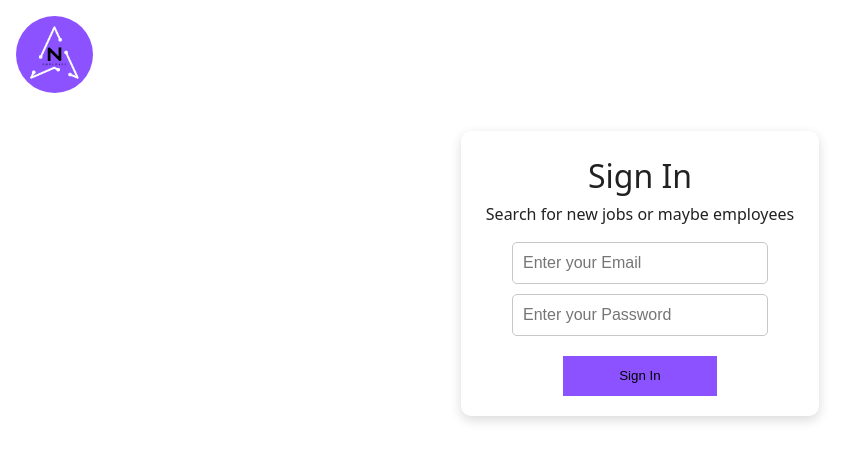
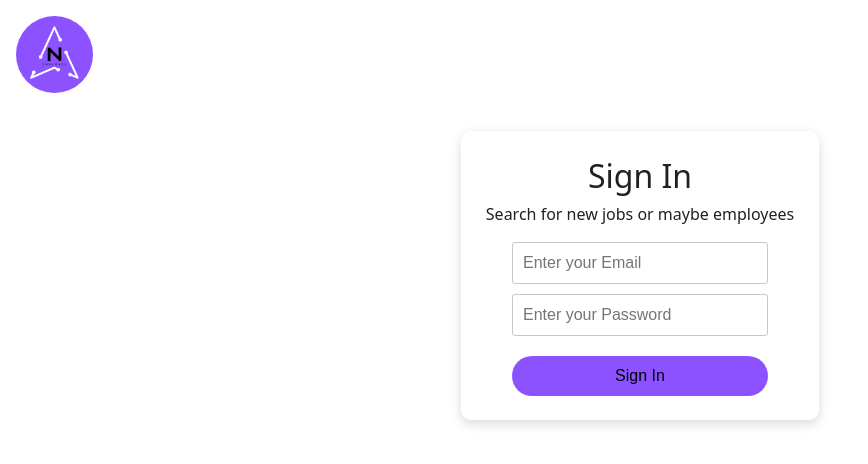
Before and after one commit to FilipiMachado/need-employee-react-project, a React (Vite) app: page / in a window 1280 px wide. Shown: the top 464 px of the page, without its empty margins (0-868 px from the left). Built offline with nearby package versions, Linux system fonts and the light colour scheme.

Commit message:
styling sign in page

```diff
--- a/src/Sass/LoginComponent.scss
+++ b/src/Sass/LoginComponent.scss
@@ -1,3 +1,5 @@
+$nployeePurple: #8c52ff;
+
 .main-wrapper {
   font-family: system-ui;
   padding: 1em;
@@ -16,7 +18,7 @@
   margin: 0 auto;
   align-items: center;
   border-radius: 10px;
-    box-shadow: 0 4px 12px rgba(0,0,0,0.15);
+  box-shadow: 0 4px 12px rgba(0, 0, 0, 0.15);
   .heading {
     font-weight: 500;
     font-size: 2em;
@@ -31,7 +33,7 @@
   width: 12vw;
   height: 5vh;
   cursor: pointer;
-    background-color: #8C52FF;
+  background-color: $nployeePurple;
   border: none;
   margin-bottom: 1.5em;
 }
@@ -46,18 +48,25 @@
     height: 20px;
     padding: 10px;
     background-color: #fff;
-        border-radius: 5px;
+    border-radius: 3px;
     border: 0.5px solid #c7c7c7;
     color: #414141;
     font-size: 16px;
   }
   .common-input:focus {
-        outline: 0.5px solid #8C52FF;
+    outline: 0.5px solid $nployeePurple
   }
 }
 
 .login-btn {
   margin-top: 20px;
+  font-size: 16px;
+  width: 20vw;
+  border-radius: 40px;
+}
+
+.login-btn:hover {
+  opacity: 0.8;
 }
 
 .main-logo {
--- a/src/components/LoginComponent.jsx
+++ b/src/components/LoginComponent.jsx
@@ -28,6 +28,7 @@ export default function LoginComponent() {
       <div className="img-wrapper">
         <img src={NployeeLogo} alt="" className="main-logo" />
       </div>
+
       <div className="login-wrapper">
         <h1 className="heading">Sign In</h1>
         <p className="sub-heading">Search for new jobs or maybe employees</p>
@@ -39,7 +40,7 @@ export default function LoginComponent() {
             }}
             className="common-input"
             placeholder="Enter your Email"
-            type="text"
+            type="email"
           />
           <input
             onChange={(e) => {
@@ -47,7 +48,7 @@ export default function LoginComponent() {
             }}
             className="common-input"
             placeholder="Enter your Password"
-            type="text"
+            type="password"
           />
         </div>
         <button
```
Lines whose indentation alone changed are shown as unchanged.
